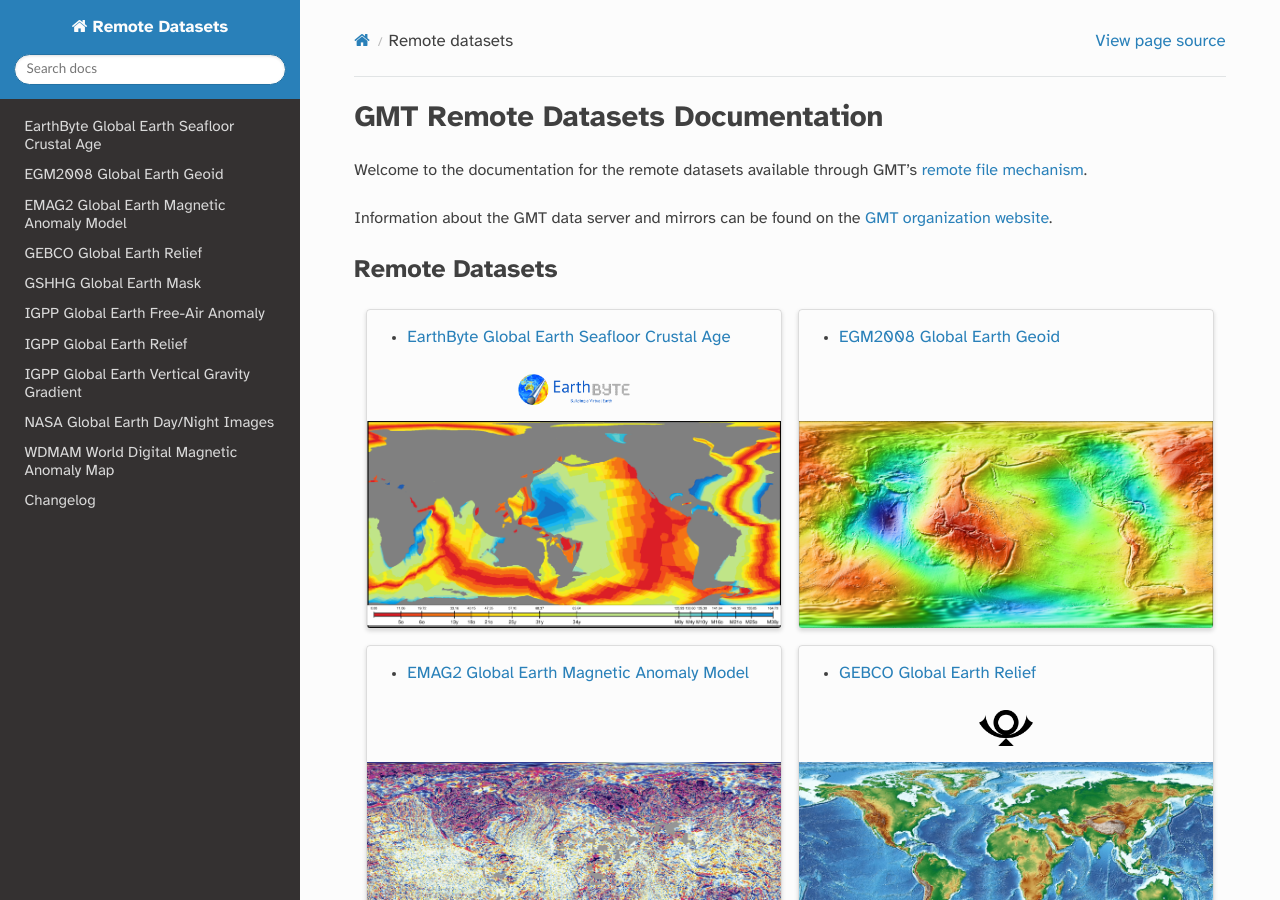
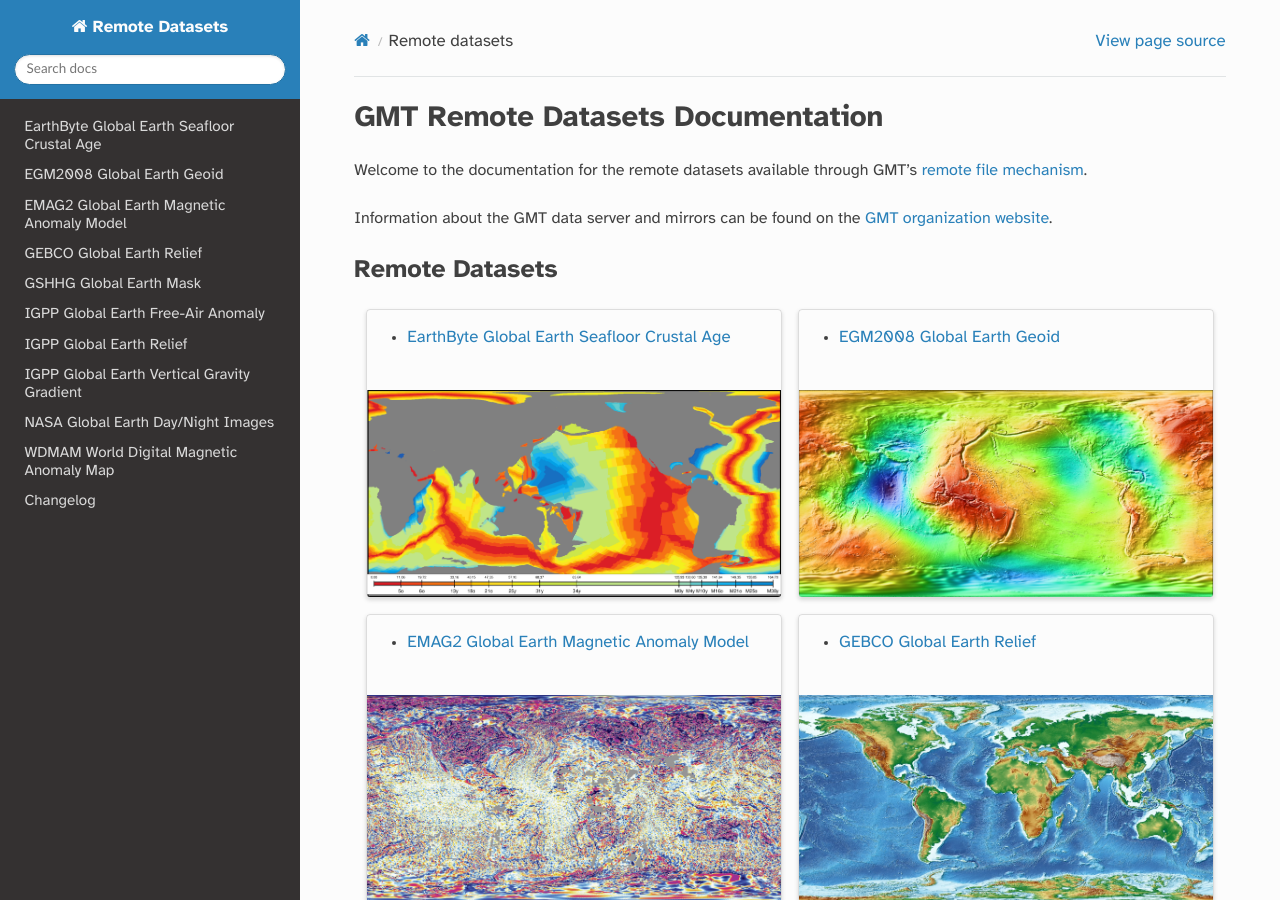
Before and after one commit to GenericMappingTools/remote-datasets, a Sphinx documentation site: the page built from docs/index.rst, in a window 1280 px wide and 900 px high. Built offline with Sphinx 7.4.7 and the Read the Docs theme 2.0.0, drawn with Linux system fonts in a browser that asks for light colours.

Commit message:
Remove logos for datasets on the landing page

```diff
--- a/docs/index.rst
+++ b/docs/index.rst
@@ -25,10 +25,6 @@
             :maxdepth: 1
 
             earth-age.rst
-
-        .. figure:: /_static/EarthByte_logo_small.png
-            :align: center
-            :scale: 15 %
 
     .. grid-item-card::
         :link: earth-geoid
@@ -60,10 +56,6 @@
 
             earth-gebco.rst
 
-        .. figure:: /_static/igpp.png
-            :align: center
-            :scale: 15 %
-
     .. grid-item-card::
         :link: earth-masks
         :link-type: doc
@@ -84,10 +76,6 @@
 
             earth-faa.rst
 
-        .. figure:: /_static/igpp.png
-            :align: center
-            :scale: 15 %
-
     .. grid-item-card::
         :link: earth-relief
         :link-type: doc
@@ -97,10 +85,6 @@
             :maxdepth: 1
 
             earth-relief.rst
-
-        .. figure:: /_static/igpp.png
-            :align: center
-            :scale: 15 %
 
     .. grid-item-card::
         :link: earth-vgg
@@ -112,10 +96,6 @@
 
             earth-vgg.rst
 
-        .. figure:: /_static/igpp.png
-            :align: center
-            :scale: 15 %
-
     .. grid-item-card::
         :link: earth-daynight
         :link-type: doc
@@ -125,10 +105,6 @@
             :maxdepth: 1
 
             earth-daynight.rst
-
-        .. figure:: /_static/nasa-logo-web-rgb.png
-            :align: center
-            :scale: 15 %
 
     .. grid-item-card::
         :link: earth-wdmam
```
